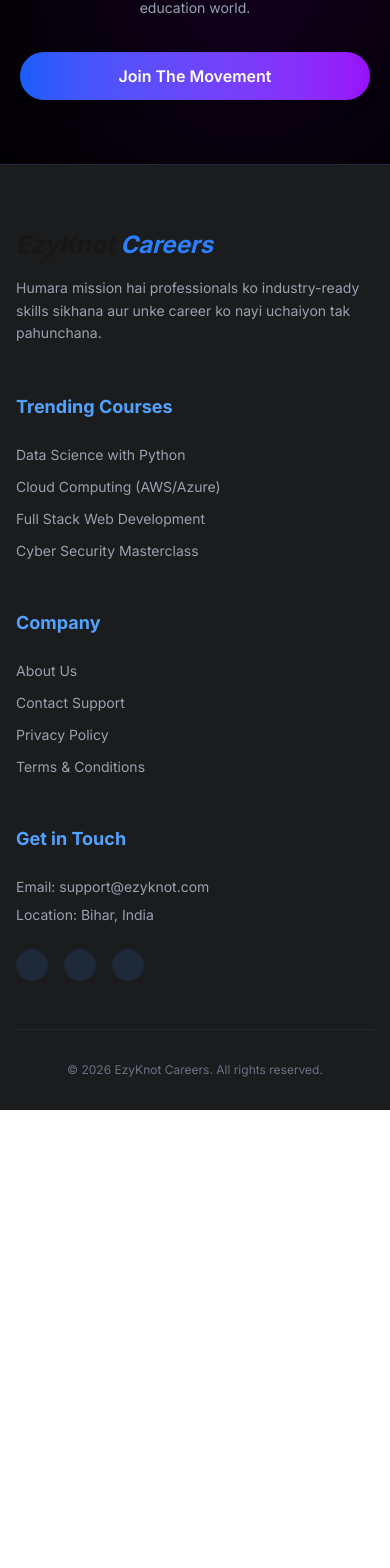
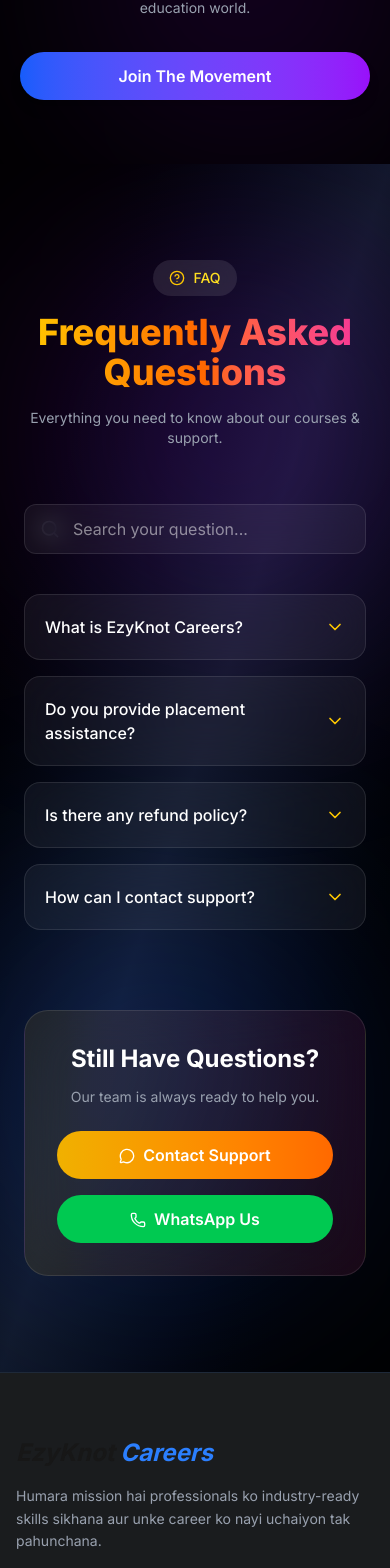
Before and after one commit to dharmsha/eazyknot, a Next.js app: page / in a window 390 px wide. Shown: the part 6179-7747 px from the top of the page. Before the commit the page ends 7289 px from the top, so only its background shows below. Built offline with nearby package versions, Linux system fonts and the light colour scheme; no server answers; the database is empty.

Commit message:
first commit

```diff
--- a/src/app/page.tsx
+++ b/src/app/page.tsx
@@ -5,6 +5,7 @@ import ExplorePrograms from "@/components/ExplorePrograms" ;
 import Lerner from "@/components/Lerner";
 import Course from "@/components/Course";
 import Vision  from"@/components/Vision";
+import Feq from "@/components/Feq";
 export default function Home() {
   return (
     <>
@@ -14,6 +15,7 @@ export default function Home() {
       <Course />
       <Lerner />
       <Vision />
+      <Feq />
     </>
   );
 }
--- /dev/null
+++ b/src/components/Feq.tsx
@@ -0,0 +1,184 @@
+'use client';
+
+import React, { useState } from 'react';
+import { motion, AnimatePresence } from 'framer-motion';
+import { ChevronDown, HelpCircle, Phone, MessageCircle, Search } from 'lucide-react';
+import Link from 'next/link';
+
+interface FAQItem {
+  id: number;
+  question: string;
+  answer: string;
+  category: string;
+}
+
+const faqs: FAQItem[] = [
+  {
+    id: 1,
+    category: "General",
+    question: "What is EzyKnot Careers?",
+    answer:
+      "EzyKnot Careers is a job-oriented online learning platform designed to help students and professionals build practical, industry-ready skills."
+  },
+  {
+    id: 2,
+    category: "Courses",
+    question: "Do you provide placement assistance?",
+    answer:
+      "Yes! We provide resume building, interview preparation, mock interviews, and hiring support."
+  },
+  {
+    id: 3,
+    category: "Payment",
+    question: "Is there any refund policy?",
+    answer:
+      "Yes, we offer a 7-day money-back guarantee if you're not satisfied."
+  },
+  {
+    id: 4,
+    category: "Support",
+    question: "How can I contact support?",
+    answer:
+      "You can contact us via WhatsApp, email, or our contact page."
+  },
+];
+
+export default function FAQPage() {
+  const [activeId, setActiveId] = useState<number | null>(null);
+  const [searchQuery, setSearchQuery] = useState("");
+
+  const toggleFAQ = (id: number) => {
+    setActiveId(activeId === id ? null : id);
+  };
+
+  const filteredFaqs = faqs.filter(faq =>
+    faq.question.toLowerCase().includes(searchQuery.toLowerCase())
+  );
+
+  return (
+    <div className="relative min-h-screen bg-gradient-to-br from-black via-gray-900 to-black text-white overflow-hidden">
+
+      {/* Background Glow Effects */}
+      <div className="absolute w-96 h-96 bg-purple-600/20 blur-[120px] rounded-full top-20 left-10"></div>
+      <div className="absolute w-96 h-96 bg-blue-600/20 blur-[120px] rounded-full bottom-20 right-10"></div>
+
+      <div className="relative z-10 max-w-4xl mx-auto px-6 py-24">
+
+        {/* Header */}
+        <motion.div
+          initial={{ opacity: 0, y: 40 }}
+          animate={{ opacity: 1, y: 0 }}
+          transition={{ duration: 0.6 }}
+          className="text-center mb-14"
+        >
+          <div className="inline-flex items-center gap-2 bg-white/10 px-4 py-2 rounded-full mb-4 backdrop-blur-md">
+            <HelpCircle className="w-4 h-4 text-yellow-400" />
+            <span className="text-sm text-yellow-300 font-medium">FAQ</span>
+          </div>
+
+          <h1 className="text-4xl md:text-5xl font-extrabold mb-4 bg-gradient-to-r from-yellow-400 via-orange-500 to-pink-500 bg-clip-text text-transparent">
+            Frequently Asked Questions
+          </h1>
+
+          <p className="text-gray-400 text-sm md:text-base">
+            Everything you need to know about our courses & support.
+          </p>
+        </motion.div>
+
+        {/* Search Bar */}
+        <div className="relative mb-10">
+          <Search className="absolute left-4 top-1/2 -translate-y-1/2 w-5 h-5 text-gray-400" />
+          <input
+            type="text"
+            placeholder="Search your question..."
+            value={searchQuery}
+            onChange={(e) => setSearchQuery(e.target.value)}
+            className="w-full pl-12 pr-4 py-3 bg-white/5 border border-white/10 rounded-xl backdrop-blur-md focus:ring-2 focus:ring-yellow-500 outline-none transition"
+          />
+        </div>
+
+        {/* FAQ Accordion */}
+        <div className="space-y-4">
+          {filteredFaqs.map((faq, index) => (
+            <motion.div
+              key={faq.id}
+              initial={{ opacity: 0, y: 20 }}
+              animate={{ opacity: 1, y: 0 }}
+              transition={{ delay: index * 0.1 }}
+              className="bg-white/5 border border-white/10 rounded-2xl backdrop-blur-xl overflow-hidden hover:shadow-lg hover:shadow-yellow-500/10 transition-all"
+            >
+              <button
+                onClick={() => toggleFAQ(faq.id)}
+                className="w-full flex justify-between items-center p-5 text-left"
+              >
+                <span className="font-medium text-base md:text-lg">
+                  {faq.question}
+                </span>
+
+                <motion.div
+                  animate={{ rotate: activeId === faq.id ? 180 : 0 }}
+                  transition={{ duration: 0.3 }}
+                >
+                  <ChevronDown className="w-5 h-5 text-yellow-400" />
+                </motion.div>
+              </button>
+
+              <AnimatePresence>
+                {activeId === faq.id && (
+                  <motion.div
+                    initial={{ height: 0, opacity: 0 }}
+                    animate={{ height: "auto", opacity: 1 }}
+                    exit={{ height: 0, opacity: 0 }}
+                    transition={{ duration: 0.3 }}
+                    className="overflow-hidden"
+                  >
+                    <div className="px-5 pb-5 text-gray-400 text-sm md:text-base leading-relaxed border-t border-white/10">
+                      {faq.answer}
+                    </div>
+                  </motion.div>
+                )}
+              </AnimatePresence>
+            </motion.div>
+          ))}
+        </div>
+
+        {/* CTA Section */}
+        <motion.div
+          initial={{ opacity: 0, y: 40 }}
+          whileInView={{ opacity: 1, y: 0 }}
+          transition={{ duration: 0.6 }}
+          viewport={{ once: true }}
+          className="mt-20 text-center bg-gradient-to-r from-yellow-500/10 to-pink-500/10 p-8 rounded-3xl border border-white/10 backdrop-blur-xl"
+        >
+          <h3 className="text-2xl font-bold mb-3">
+            Still Have Questions?
+          </h3>
+
+          <p className="text-gray-400 mb-6 text-sm md:text-base">
+            Our team is always ready to help you.
+          </p>
+
+          <div className="flex flex-col sm:flex-row gap-4 justify-center">
+            <Link
+              href="/contact"
+              className="px-6 py-3 bg-gradient-to-r from-yellow-500 to-orange-500 rounded-full font-semibold hover:scale-105 transition"
+            >
+              <MessageCircle className="inline w-4 h-4 mr-2" />
+              Contact Support
+            </Link>
+
+            <a
+              href="https://wa.me/916200453132"
+              target="_blank"
+              className="px-6 py-3 bg-green-500 rounded-full font-semibold hover:scale-105 transition"
+            >
+              <Phone className="inline w-4 h-4 mr-2" />
+              WhatsApp Us
+            </a>
+          </div>
+        </motion.div>
+
+      </div>
+    </div>
+  );
+}
```
